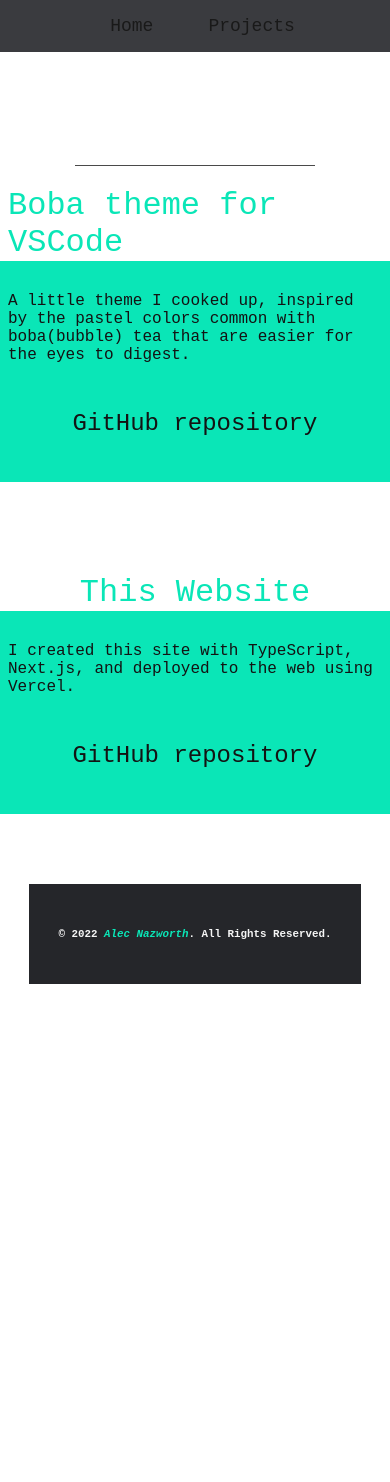
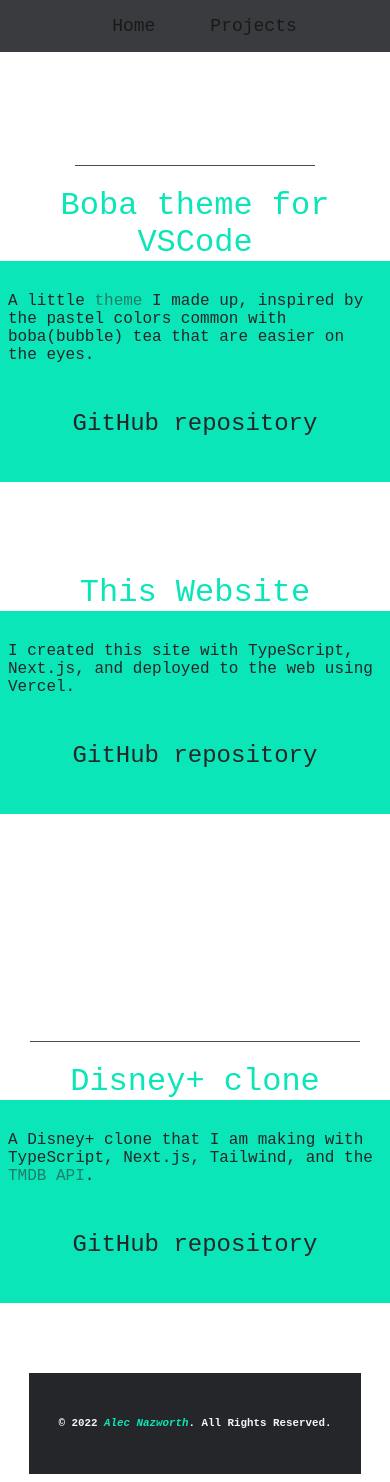
Before and after one commit to alecnazzy/portfolio, a Next.js app: page /projects in a window 390 px wide. Before the commit the page ends 992 px from the top, so only its background shows below. Built offline with nearby package versions, Linux system fonts and the light colour scheme.

Commit message:
-minor adjustments on navbar for mobile view -added an "In Progress" section -added links on projects page

```diff
--- /dev/null
+++ b/components/InProgress.tsx
@@ -0,0 +1,25 @@
+import home from '../styles/Home.module.css'
+import Image from 'next/image'
+import Link from 'next/link'
+
+export default function InProgress() {
+    return (
+        <div className={home.container}>
+
+            <h1 className={home.title}>In Progress</h1>
+
+            <h1>Disney+ clone</h1>
+            <div className={home.text}>
+
+
+
+                    <p>A Disney+ clone that I am making with TypeScript, Next.js, Tailwind,
+                    and the <Link className={home.link}href="https://www.themoviedb.org/documentation/api" target="_blank">TMDB API</Link>.</p>
+                <h2>
+                    <Link href="https://github.com/alecnazzy/disney-plus-and-chill" target="_blank">
+                        GitHub repository
+                    </Link>
+                </h2>
+            </div>
+        </div>
+)}
--- a/components/Profile.tsx
+++ b/components/Profile.tsx
@@ -16,7 +16,7 @@
             </div>
             <h1>About me</h1>
             <div className={home.text}>
-                <p>I enjoy making cool things for the internet, [insert streaming service here] and chill, and using expensive software
+                <p>I enjoy working on cool projects, [insert streaming service here] and chill, and using overpriced software
                 like Adobe Creative Suite for my other hobbies.</p>
 
                 <p>I am a student at Florida International University, majoring in computer science. During college I hope to find
--- a/components/Projects.tsx
+++ b/components/Projects.tsx
@@ -13,8 +13,9 @@
 
 
 
-                    <p>A little theme I cooked up, inspired by the pastel colors common with
-                    boba(bubble) tea that are easier for the eyes to digest.</p>
+                    <p>A little <Link className={home.link} href="https://marketplace.visualstudio.com/items?itemName=alecnazzy.boba-theme">theme</Link> I
+                    made up, inspired by the pastel colors common with
+                    boba(bubble) tea that are easier on the eyes.</p>
                 <h2>
                     <Link href="https://github.com/alecnazzy/boba-theme" target="_blank">
                         GitHub repository
--- a/pages/projects.tsx
+++ b/pages/projects.tsx
@@ -5,6 +5,7 @@
 import home from '../styles/Home.module.css'
 import Project from '../components/Projects'
 import Image from 'next/image'
+import InProgress from '../components/InProgress'
 
 export default function Projects() {
     return (
@@ -21,6 +22,8 @@
 
           <Project />
 
+          <InProgress />
+
           <Footer />
       </main>
 
--- a/styles/Home.module.css
+++ b/styles/Home.module.css
@@ -50,7 +50,7 @@
 
   background-color: #0ae6b7;
   border-radius: 25px;
-  color: rgb(19, 19, 19);
+  color: #25262a;
 }
 .text p {
   text-align: center;
@@ -67,19 +67,25 @@
   font-family: monospace;
   font-weight: lighter;
   padding: 10px;
-  color: rgb(19, 19, 19);
+  color: #25262a;
   border-radius: 15px;
 }
 .text h2:hover {
   background-color: #0bd6aa;
   padding: 10px;
 }
+.text .link {
+  color: #1d7f6b;
+}
+.text .link:hover {
+  text-decoration: underline;
+}
+
 .text .image {
   border-radius: 8%;
 }
 
 .contact {
-  color: #f0f3bd;
   border-radius: 15px;
 }
 .contact:hover {
@@ -105,13 +111,15 @@
     margin-top: 80px;
     text-align: center;
   }
+  .container h1 {
+    text-align: center;
+  }
   .text {
     width: 100%;
     border-radius: 0px;
   }
   .text h1 {
     font-size: 35px;
-    text-align: start;
   }
   .text p {
     text-align: start;
--- a/styles/Navbar.module.css
+++ b/styles/Navbar.module.css
@@ -26,3 +26,21 @@
   .navbar li:hover {
     text-decoration: underline;
   }
+
+  @media (max-width: 600px) {
+    .navbar {
+      position: fixed;
+      justify-content: center;
+      align-items: center;
+      top: 0;
+      left:0;
+      right: 0;
+      display: flex;
+      flex-direction: row;
+      width: 101%;
+      z-index: 1;
+      background-color: #25262a;
+      filter: opacity(0.9);
+      backdrop-filter: blur(10px);
+    }
+  }
```
